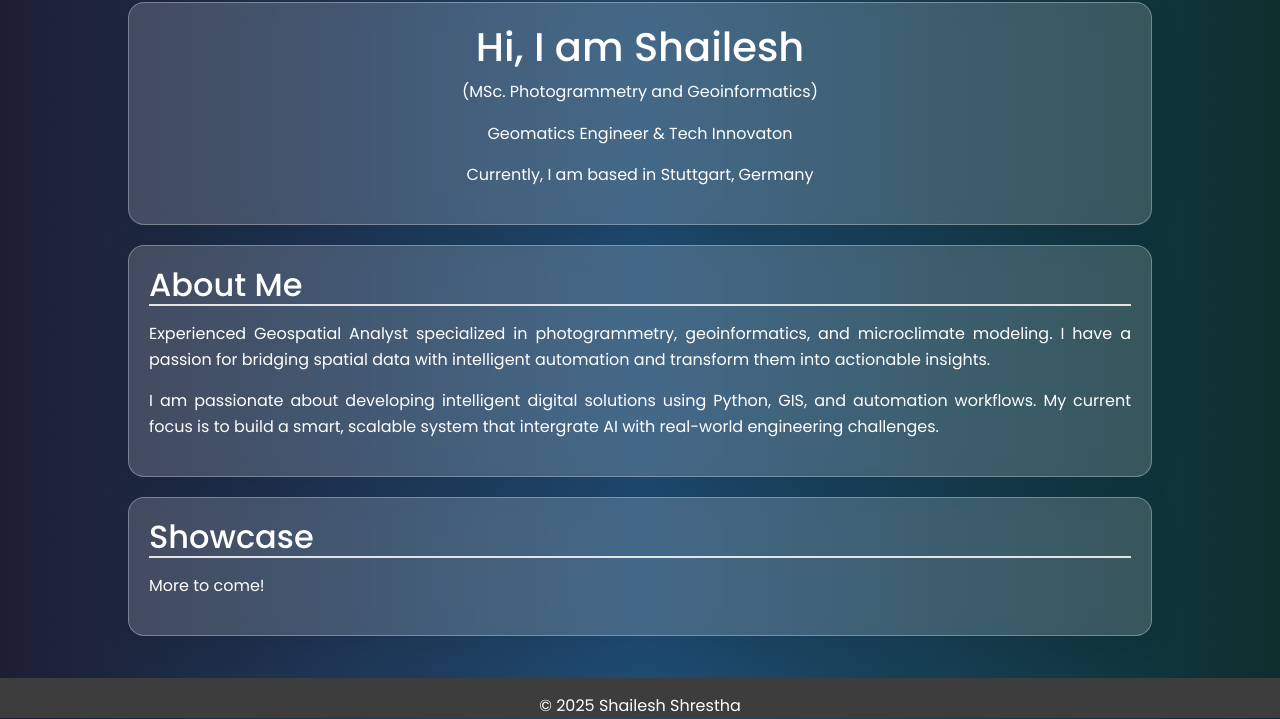
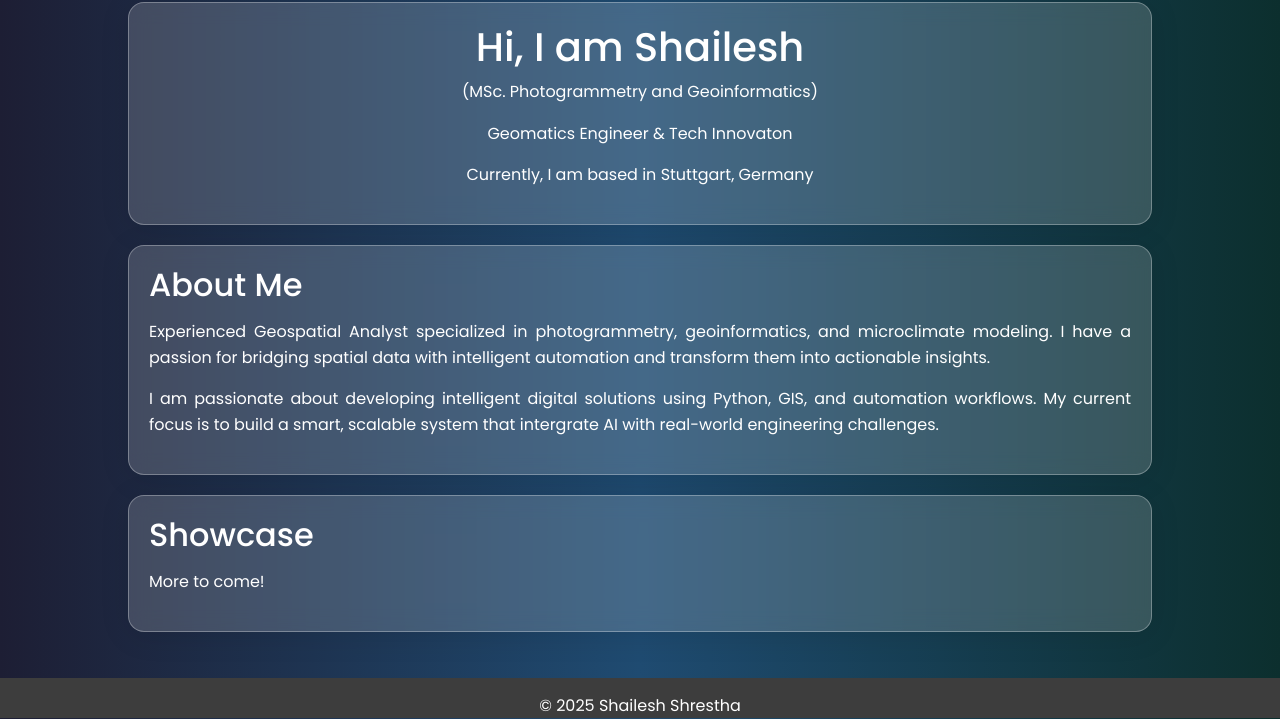
Before and after one commit to shailesh-stha/Shailesh, a plain HTML site: page index.html in a window 1280 px wide. Shown: the part 82-801 px from the top of the page. Drawn offline with nearby package versions, Linux system fonts and the light colour scheme; a script that the page names is missing.

Commit message:
remove border-bottom

```diff
--- a/css/stylesMain.css
+++ b/css/stylesMain.css
@@ -56,7 +56,7 @@ footer {
 }
 
 .section h2 {
-  border-bottom: 2px solid #e4e4e4;
+  /* border-bottom: 2px solid #e4e4e4; */
   margin-bottom: 15px;
 }
 
```
